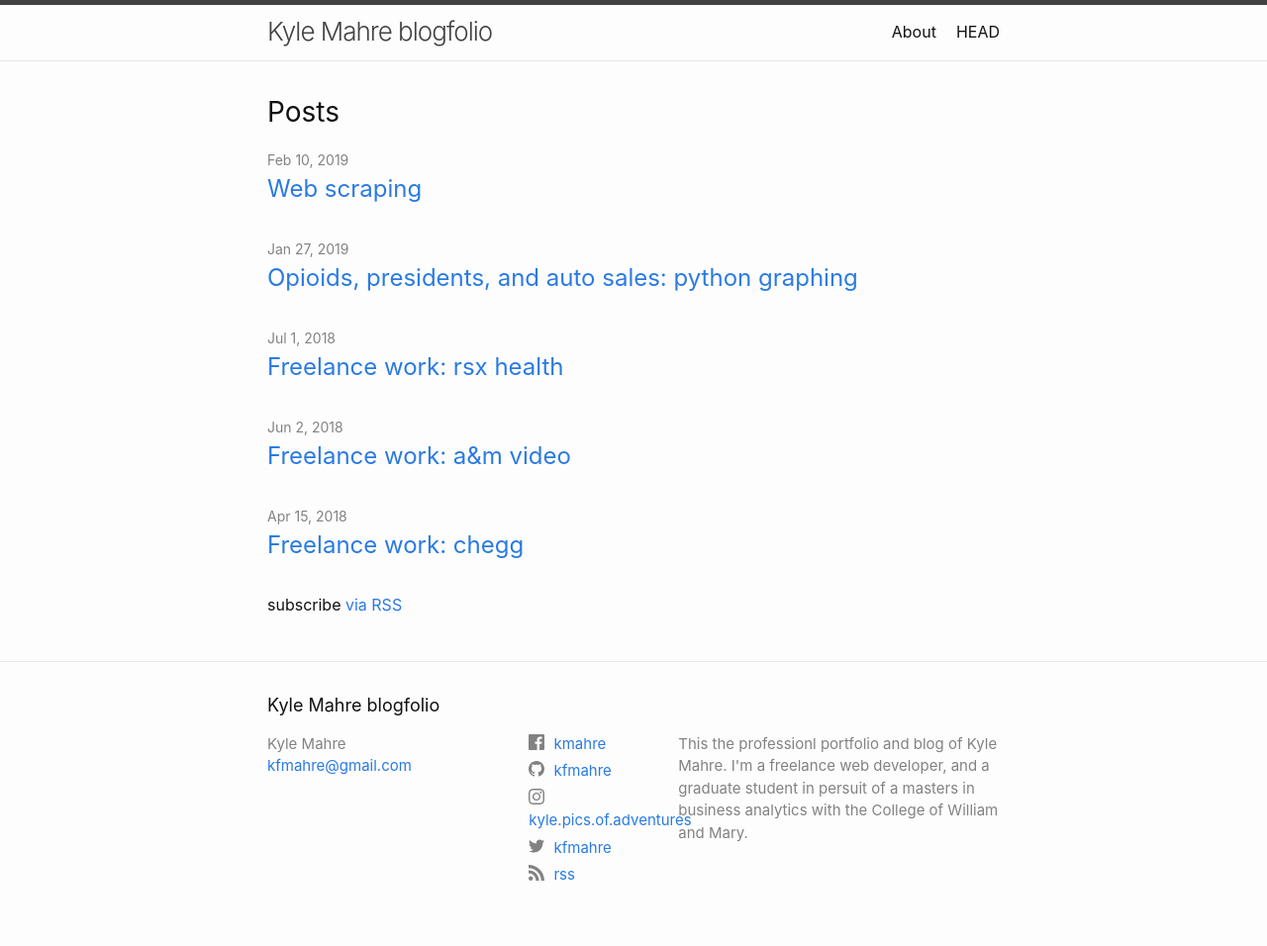
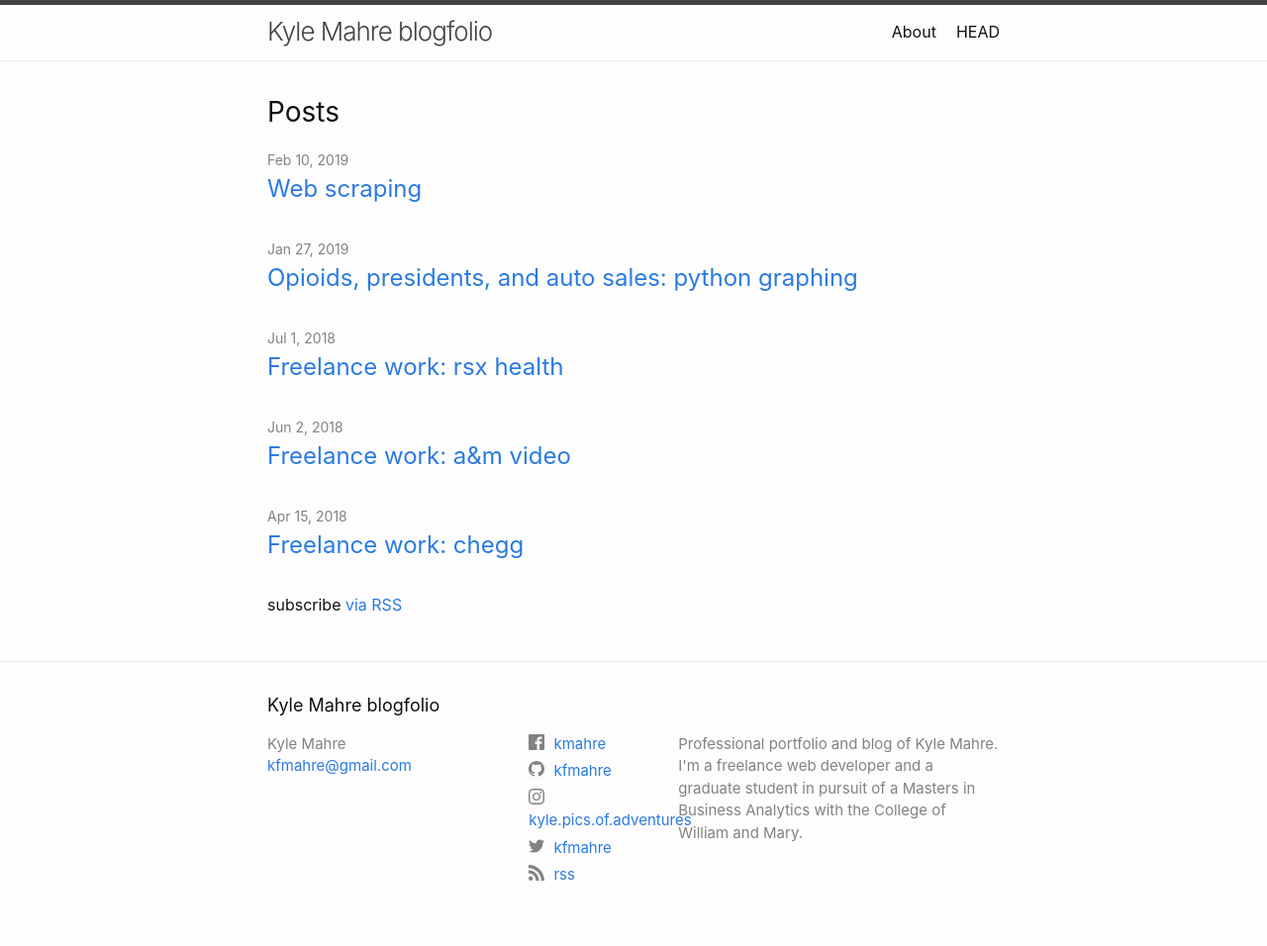
Before and after one commit to kfmahre/kfmahre.github.io, a Jekyll site: the page built from index.md, in a window 1280 px wide. Shown: the whole page at 99% size. Built offline with Jekyll 4.4.1, drawn with Linux system fonts in a browser that asks for light colours.

Commit message:
Update _config.yml

```diff
--- a/_config.yml
+++ b/_config.yml
@@ -2,7 +2,7 @@ title: Kyle Mahre blogfolio
 author: Kyle Mahre
 email: kfmahre@gmail.com
 description: > # this means to ignore newlines until "twitter_username:"
-  This the professionl portfolio and blog of Kyle Mahre. I'm a freelance web developer, and a graduate student in persuit of a masters in business analytics with the College of William and Mary.
+  Professional portfolio and blog of Kyle Mahre. I'm a freelance web developer and a graduate student in pursuit of a Masters in Business Analytics with the College of William and Mary.
 
 # social links
 twitter_username: kfmahre
```
